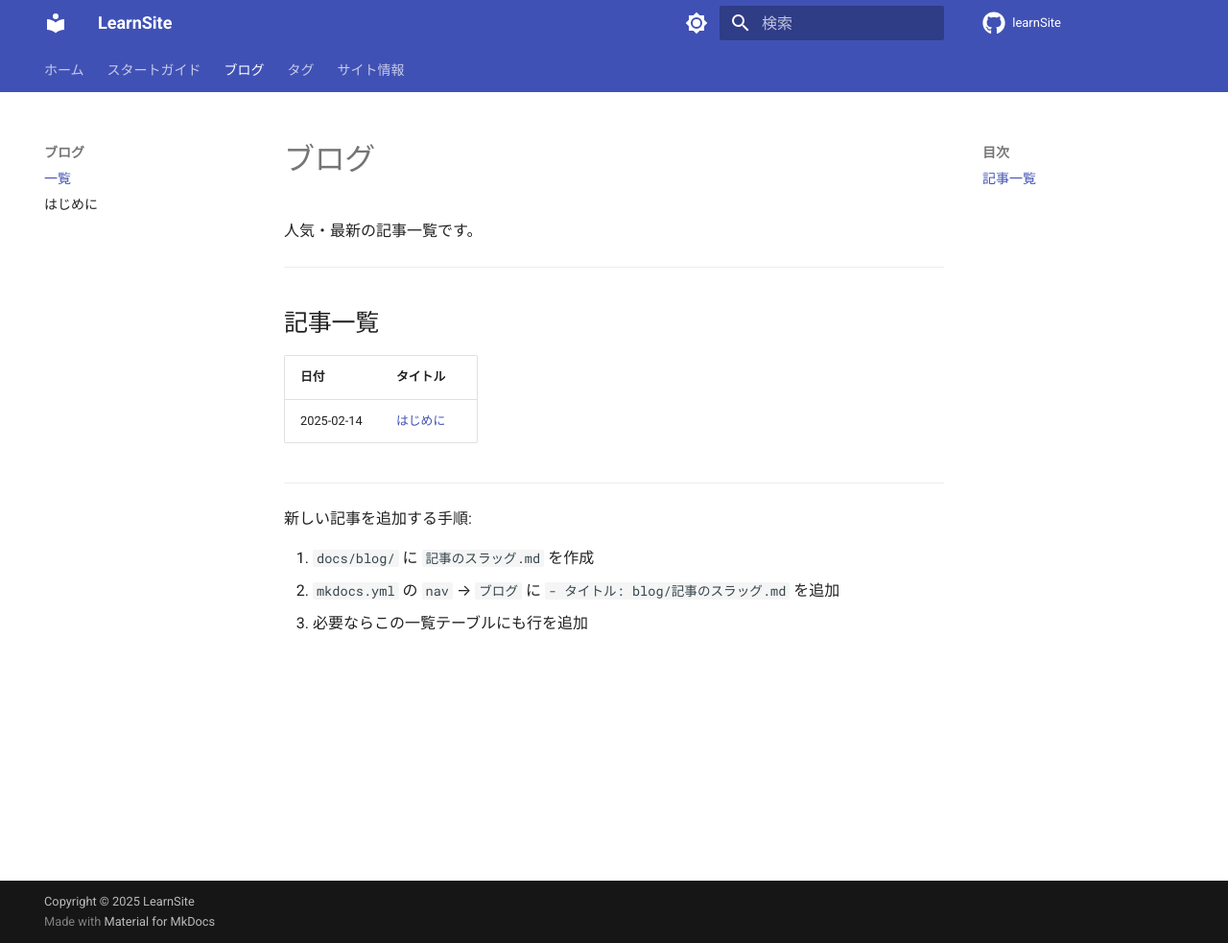
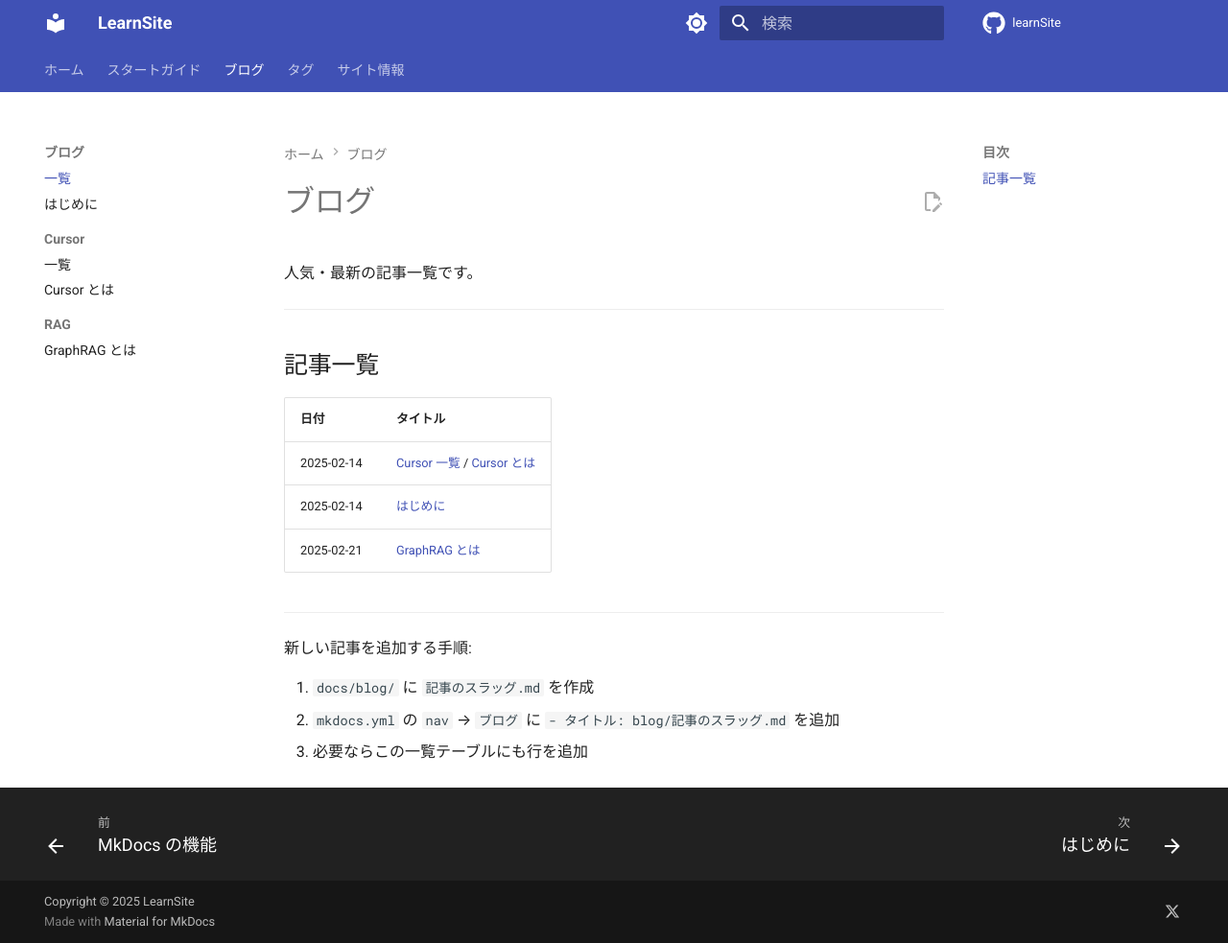
Before and after one commit to mottye/learnSite, an MkDocs documentation site: the page built from docs/blog/index.md, in a window 1280 px wide and 983 px high. Shown: the whole window at 96% size. Built offline with MkDocs 1.6.1 and Material for MkDocs 9.7.7, drawn with Linux system fonts in a browser that asks for light colours; comment, search, counter and statistics services are not loaded.

Commit message:
docs: ブログ（Cursor/RAG）とMkDocsガイド追加、commitコマンドにpushを追加
Co-authored-by: Cursor <cursoragent@cursor.com>

```diff
--- a/docs/blog/index.md
+++ b/docs/blog/index.md
@@ -12,7 +12,9 @@ description: ブログ記事一覧。人気・最新の投稿から読めます
 
 | 日付 | タイトル |
 |------|----------|
+| 2025-02-14 | [Cursor 一覧](cursor/index.md) / [Cursor とは](cursor/overview.md) |
 | 2025-02-14 | [はじめに](getting-started.md) |
+| 2025-02-21 | [GraphRAG とは](rag/graphrag.md) |
 
 ---
 
--- a/mkdocs.yml
+++ b/mkdocs.yml
@@ -32,20 +32,30 @@ theme:
     - navigation.sections
     - navigation.expand
     - navigation.top
+    - navigation.footer    # 前のページ・次のページ
+    - navigation.path      # パンくずリスト
     - search.suggest
     - search.highlight
     - content.tabs.link
     - content.code.copy
+    - content.action.edit  # このページを編集
   icon:
     repo: fontawesome/brands/github
 
 # ナビゲーション（SmartScope 風：スタートガイド・ブログ・タグ）
 nav:
   - ホーム: index.md
-  - スタートガイド: guides/index.md
+  - スタートガイド:
+      - はじめに: guides/index.md
+      - MkDocs の機能: guides/mkdocs-features.md
   - ブログ:
       - 一覧: blog/index.md
       - はじめに: blog/getting-started.md
+      - Cursor:
+          - 一覧: blog/cursor/index.md
+          - Cursor とは: blog/cursor/overview.md
+      - RAG:
+          - GraphRAG とは: blog/rag/graphrag.md
   - タグ: tags.md
   - サイト情報:
       - このサイトについて: about.md
@@ -54,6 +64,7 @@ nav:
 plugins:
   - search:
       lang: ja
+  - tags: {}               # ページに tags を付けて一覧・フィルタ（front matter で tags: [a, b]）
   - minify:
       minify_html: true
 
@@ -76,6 +87,19 @@ markdown_extensions:
       anchor_linenums: true
   - pymdownx.inlinehilite
   - pymdownx.snippets
+  - pymdownx.emoji:        # :smile: など
+      emoji_index: !!python/name:material.extensions.emoji.twemoji
+      emoji_generator: !!python/name:material.extensions.emoji.to_svg
+  - pymdownx.keys          # ++ctrl+c++ キー表記
+  - pymdownx.tasklist:     # - [ ] / - [x] チェックリスト
+      custom_checkbox: true
+
+# フッターの SNS リンク
+extra:
+  social:
+    - icon: fontawesome/brands/x-twitter
+      link: https://x.com/mottye0911
+      name: mottye on X
 
 # リポジトリ（GitHub など）
 repo_name: learnSite
```
Also changed, not shown: .cursor/commands/commit.md (+3 -2 lines), docs/blog/cursor/index.md (added, +34 -0 lines), docs/blog/cursor/overview.md (added, +46 -0 lines), docs/blog/getting-started.md (+3 -0 lines), docs/blog/rag/graphrag.md (added, +83 -0 lines), docs/guides/mkdocs-features.md (added, +121 -0 lines).
